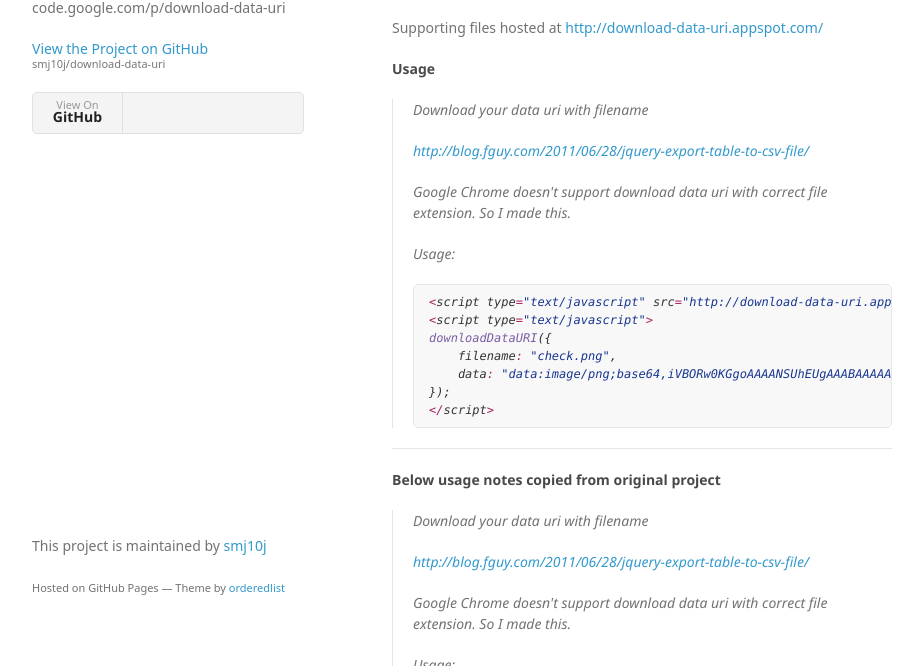
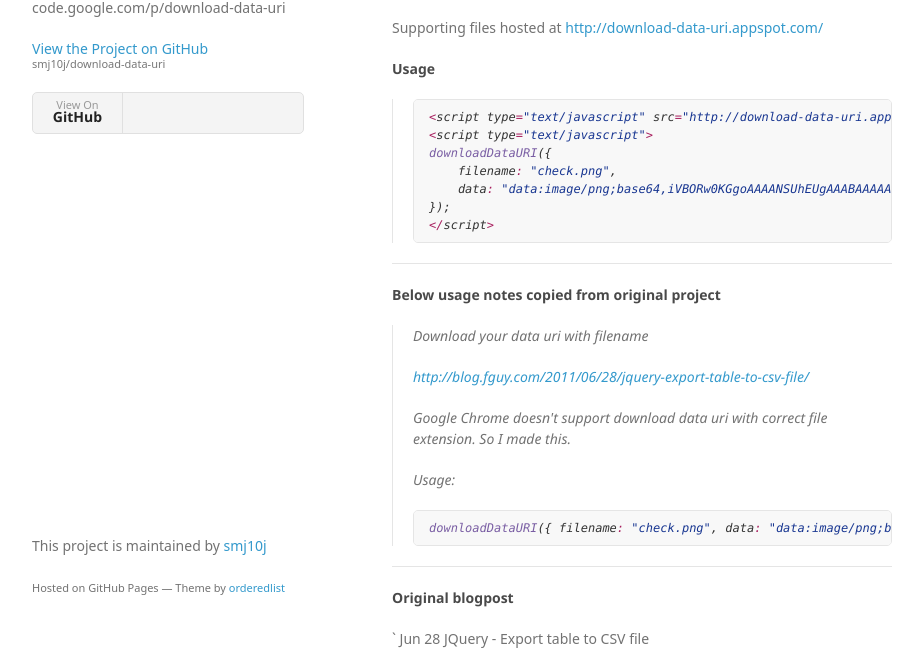
Before and after one commit to smj10j/download-data-uri, a plain HTML site: page index.html in a window 1280 px wide. Shown: the part 133-799 px from the top of the page, without its empty margins (178-1101 px from the left). Drawn offline with Linux system fonts and the light colour scheme; a web font is replaced by a local one.

Commit message:
Update index.html

```diff
--- a/index.html
+++ b/index.html
@@ -37,13 +37,6 @@
 <a id="below-usage-notes-copied-from-original-project" class="anchor" href="#below-usage-notes-copied-from-original-project" aria-hidden="true"><span aria-hidden="true" class="octicon octicon-link"></span></a>Usage</h4>
 
 <blockquote>
-<p>Download your data uri with filename</p>
-
-<p><a href="http://blog.fguy.com/2011/06/28/jquery-export-table-to-csv-file/">http://blog.fguy.com/2011/06/28/jquery-export-table-to-csv-file/</a></p>
-
-<p>Google Chrome doesn't support download data uri with correct file extension. So I made this.</p>
-
-<p>Usage: </p>
 
 <div class="highlight highlight-source-js"><pre><span class="pl-k">&lt;</span>script type<span class="pl-k">=</span><span class="pl-s"><span class="pl-pds">"</span>text/javascript<span class="pl-pds">"</span></span> src<span class="pl-k">=</span><span class="pl-s"><span class="pl-pds">"</span>http://download-data-uri.appspot.com/js/download-data-uri.js<span class="pl-pds">"</span></span><span class="pl-k">&gt;&lt;</span><span class="pl-k">/</span>script<span class="pl-k">&gt;</span>
 <span class="pl-k">&lt;</span>script type<span class="pl-k">=</span><span class="pl-s"><span class="pl-pds">"</span>text/javascript<span class="pl-pds">"</span></span><span class="pl-k">&gt;</span>
```
